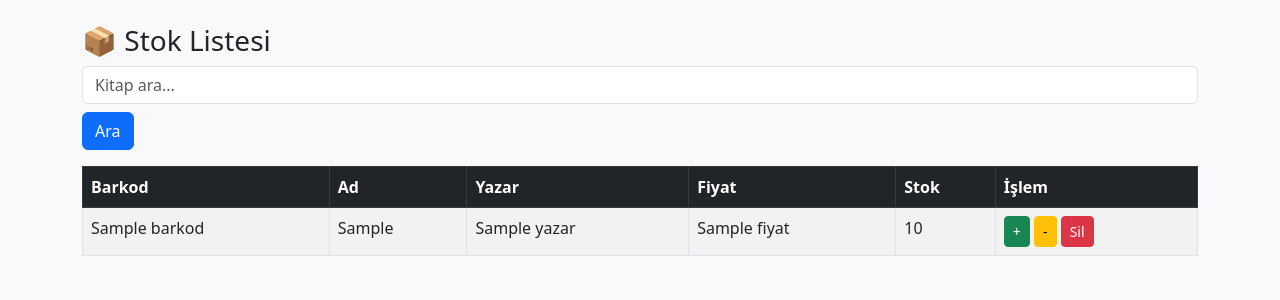
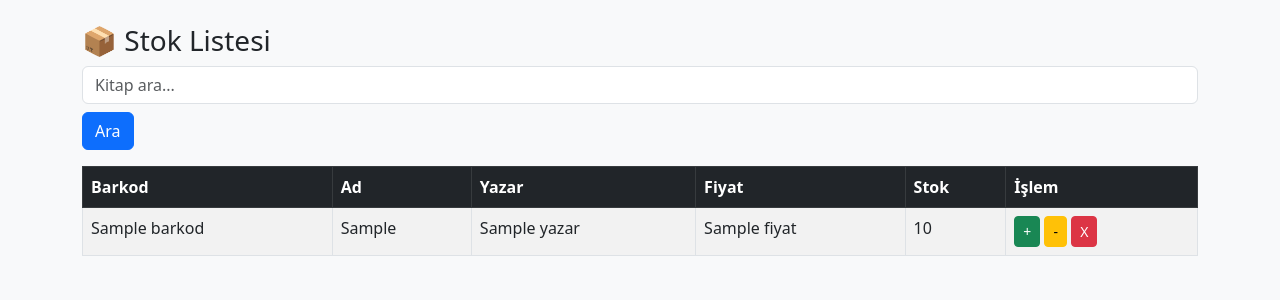
Before and after one commit to hasankucukali/kitap_sistem, a Flask app: page /stok in a window 1280 px wide. Shown: the part 54-354 px from the top of the page. Run offline with Flask 3, Linux system fonts and the light colour scheme; a database or web service that is not in the repository returns one stand-in record (values such as "Sample title"); some libraries are stand-ins or nearby versions.

Commit message:
stok.html

```diff
--- a/templates/stok.html
+++ b/templates/stok.html
@@ -45,9 +45,9 @@
 <td>{{k[3]}}</td>
 <td>{{k[4]}}</td>
 <td>
-    <a href="/stok_arttir/{{k[0]}}" class="btn btn-success btn-sm">+</a>
-    <a href="/stok_azalt/{{k[0]}}" class="btn btn-warning btn-sm">-</a>
-    <a href="/stok_sil/{{k[0]}}" class="btn btn-danger btn-sm">Sil</a>
+<a href="/stok_arttir/{{barkod}}" class="btn btn-success btn-sm">+</a>
+<a href="/stok_azalt/{{barkod}}" class="btn btn-warning btn-sm">-</a>
+<a href="/stok_sil/{{barkod}}" class="btn btn-danger btn-sm">X</a>
 </td>
 </tr>
 {% endfor %}
```
